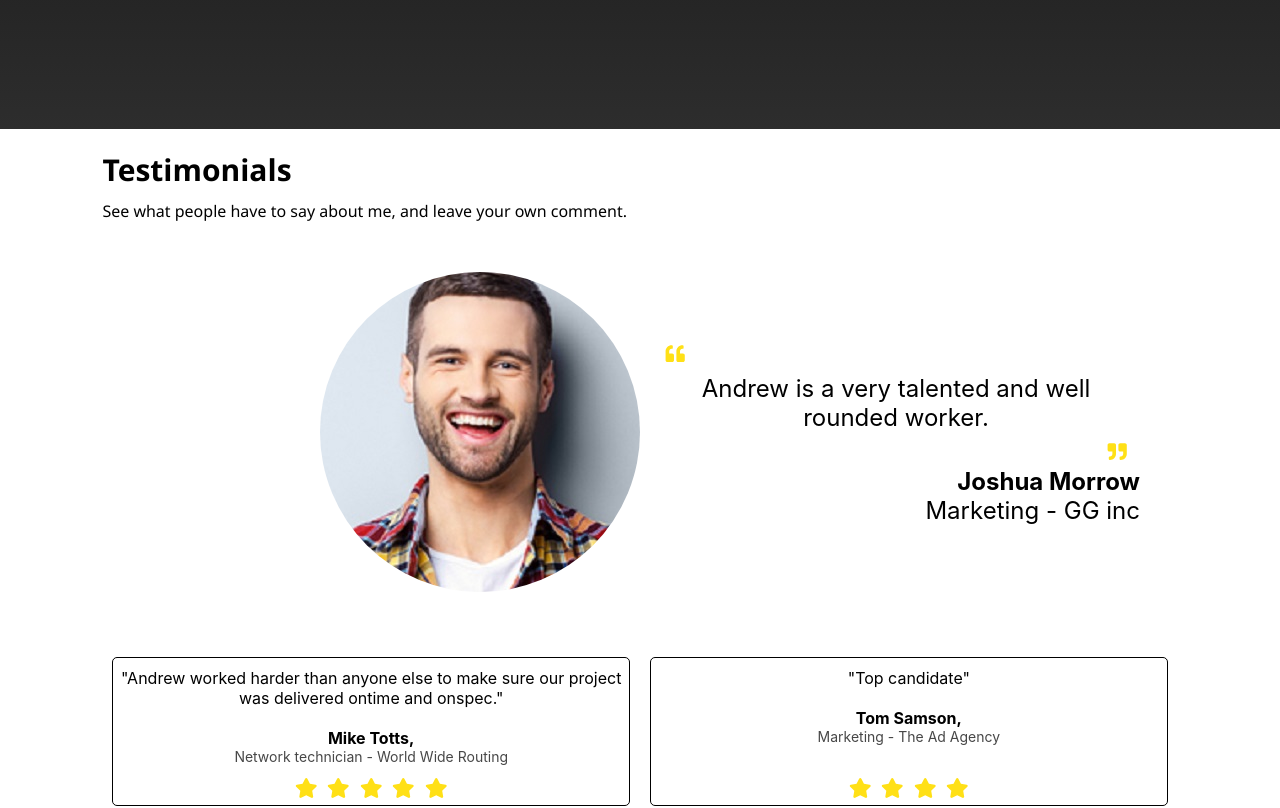
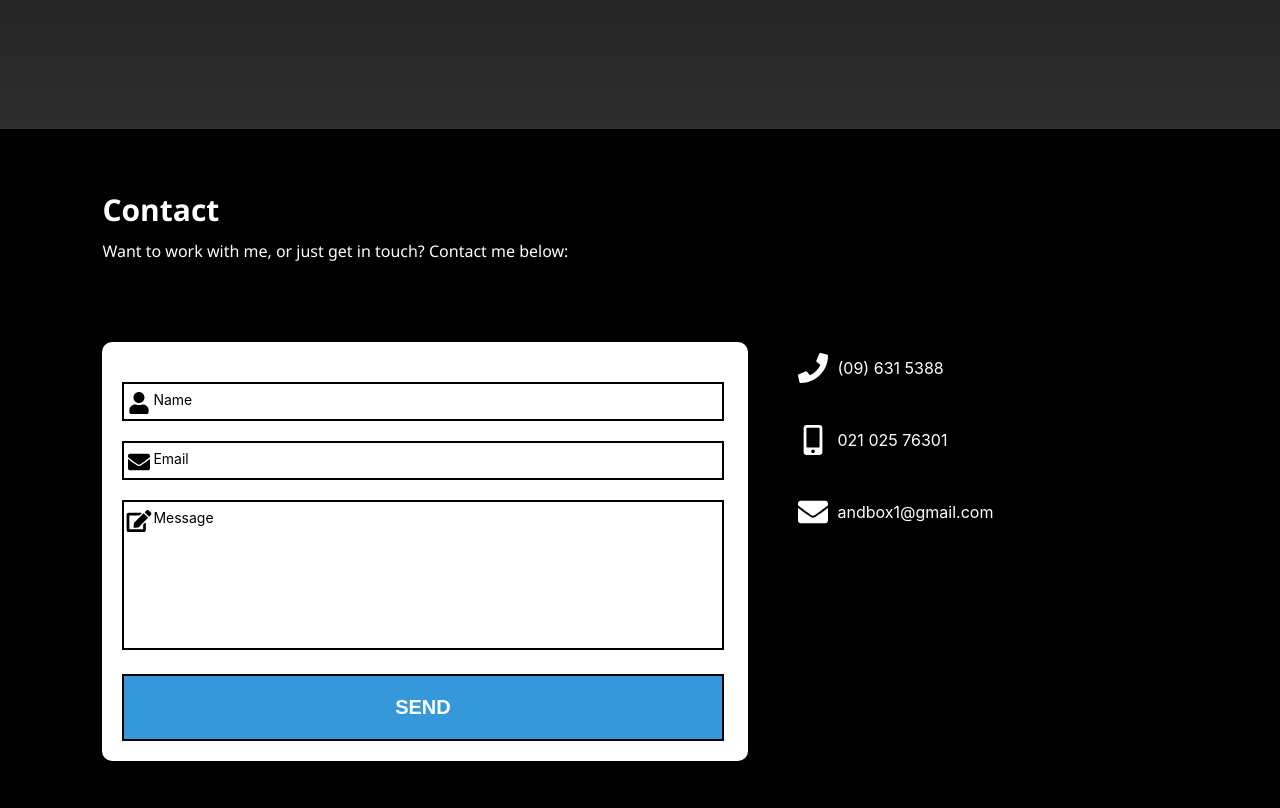
Before and after one commit to AndrewBoxall/portfolio, a React (Create React App) app in the folder frontend/: page / in a window 1280 px wide. Shown: the part 3080-3888 px from the top of the page. Built offline with nearby package versions, Linux system fonts and the light colour scheme.

Commit message:
Add files via upload

```diff
--- a/frontend/src/App.js
+++ b/frontend/src/App.js
@@ -3,11 +3,9 @@ import './App.css';
 import { library } from '@fortawesome/fontawesome-svg-core';
 import { fab } from '@fortawesome/free-brands-svg-icons';
 import { fas } from '@fortawesome/free-solid-svg-icons';
-
 import Header from './Components/Header/Header';
 
 const SkillsSection = lazy(() => import('./Components/Body/Skills/SkillsSection'));
-const TestimonialsSection = lazy(() => import('./Components/Body/Testimonials/TestimonialsSection'));
 const ContactSection = lazy(() => import('./Components/Body/Contact/ContactSection'));
 const Footer = lazy(() => import('./Components/Footer/Footer'));
 const ProjectsSection = lazy(() => import('./Components/Body/Projects/ProjectsSection'));
@@ -22,7 +20,6 @@ class App extends Component {
           <Suspense fallback={<div></div>}>
             <ProjectsSection />
             <SkillsSection />
-            <TestimonialsSection />
             <ContactSection />
             <Footer />
           </Suspense>
@@ -30,5 +27,4 @@ class App extends Component {
     );
   }
 }
-
 export default App;
```
